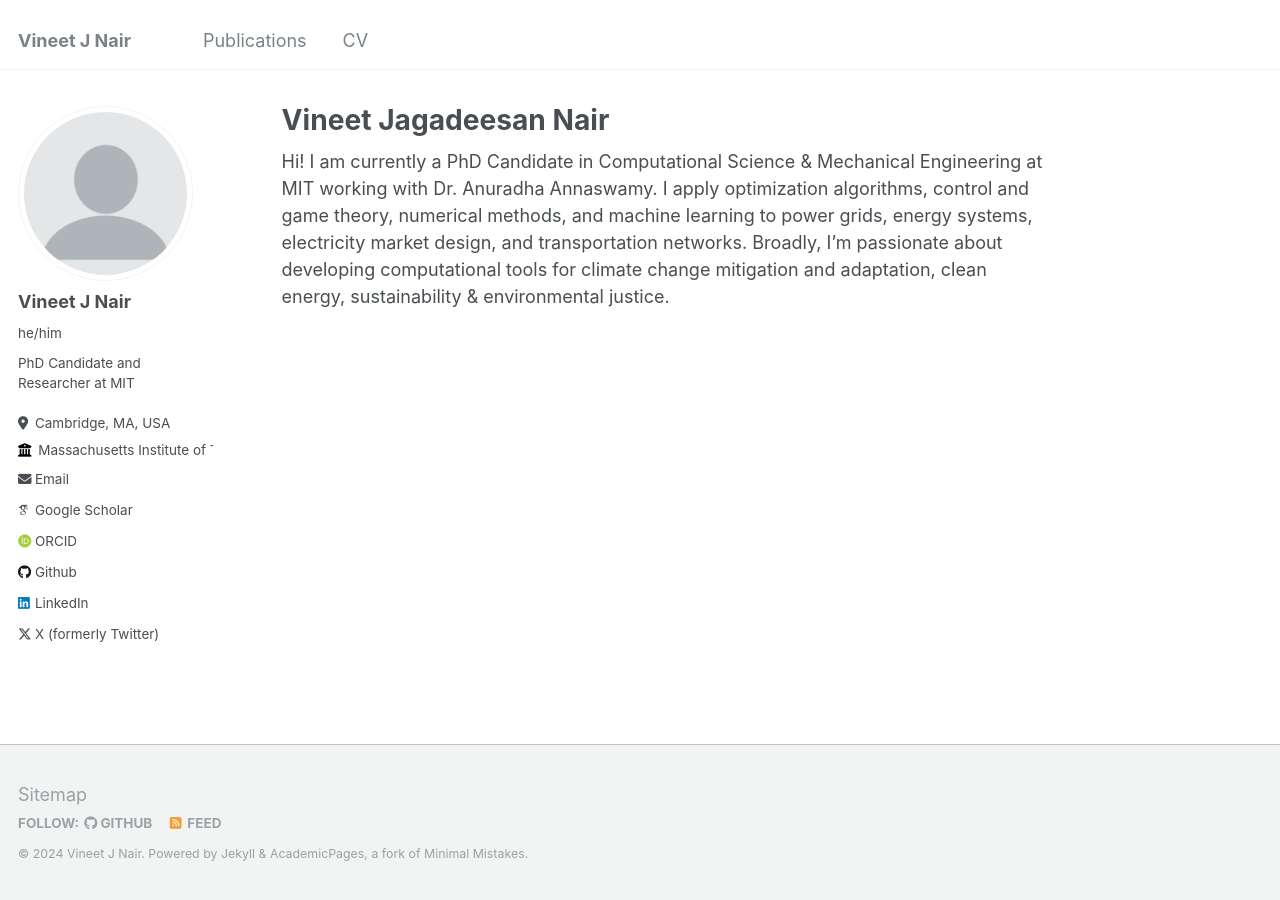
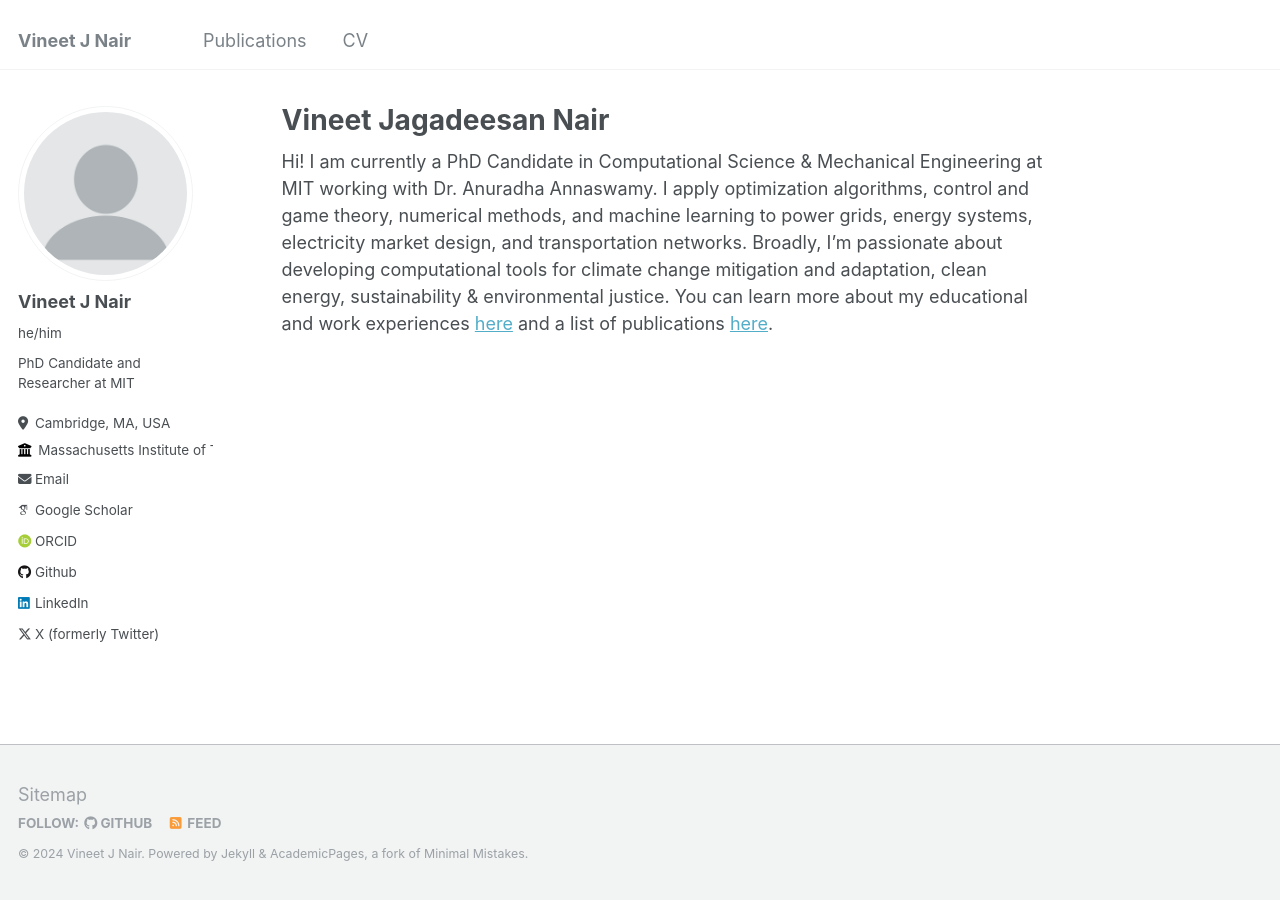
Before and after one commit to vineetjnair9/vineetjnair, a Jekyll site: the page built from _pages/about.md, in a window 1280 px wide. Built offline with Jekyll 4.4.1, drawn with Linux system fonts in a browser that asks for light colours; some web fonts are replaced.

Commit message:
Update about.md

```diff
--- a/_pages/about.md
+++ b/_pages/about.md
@@ -7,4 +7,4 @@ redirect_from:
   - /about.html
 ---
 
-Hi! I am currently a PhD Candidate in Computational Science & Mechanical Engineering at MIT working with Dr. Anuradha Annaswamy. I apply optimization algorithms, control and game theory, numerical methods, and machine learning to power grids, energy systems, electricity market design, and transportation networks. Broadly, I'm passionate about developing computational tools for climate change mitigation and adaptation, clean energy, sustainability & environmental justice.
+Hi! I am currently a PhD Candidate in Computational Science & Mechanical Engineering at MIT working with Dr. Anuradha Annaswamy. I apply optimization algorithms, control and game theory, numerical methods, and machine learning to power grids, energy systems, electricity market design, and transportation networks. Broadly, I'm passionate about developing computational tools for climate change mitigation and adaptation, clean energy, sustainability & environmental justice. You can learn more about my educational and work experiences [here](https://vineetjnair9.github.io/cv/) and a list of publications [here](https://vineetjnair9.github.io/publications/).
```
